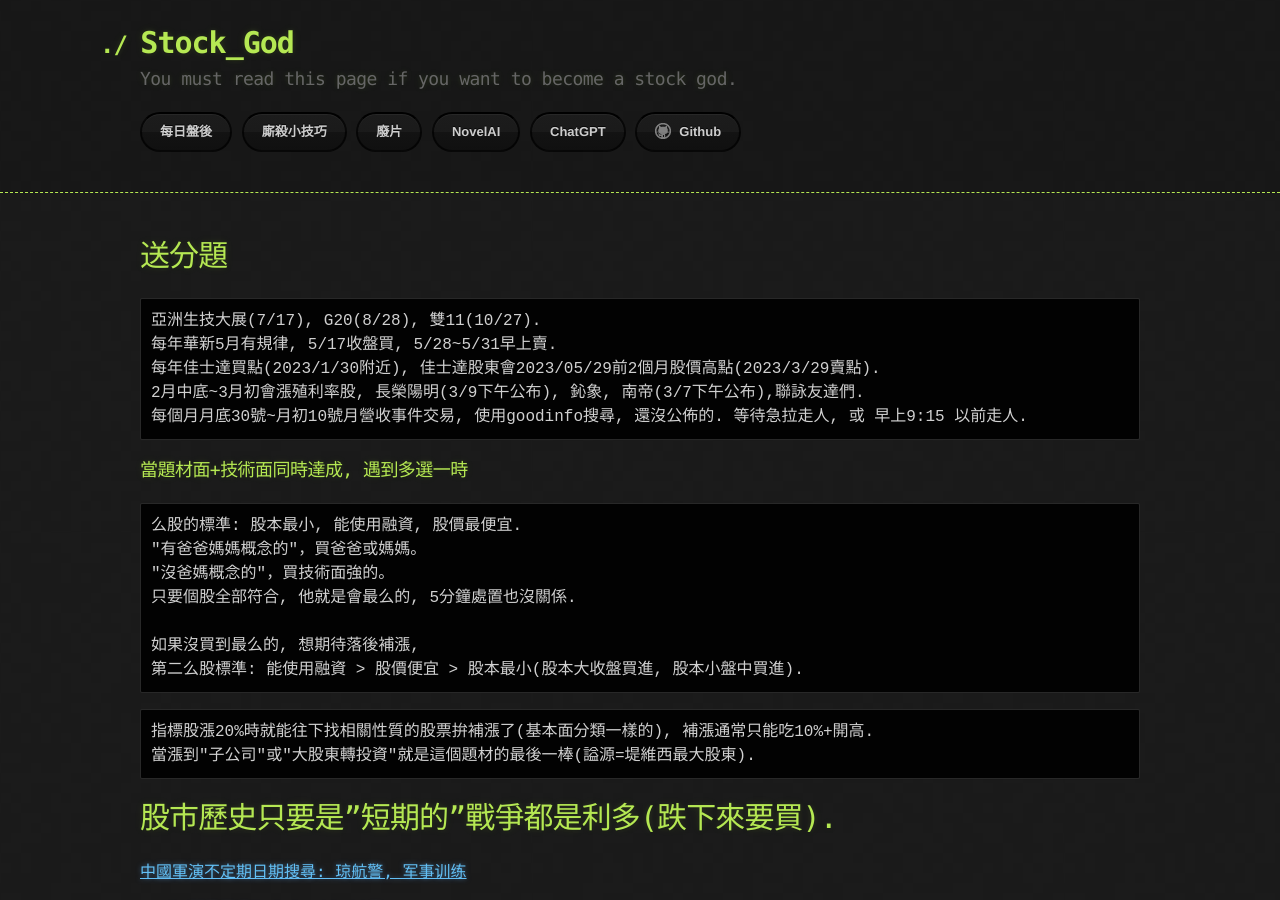
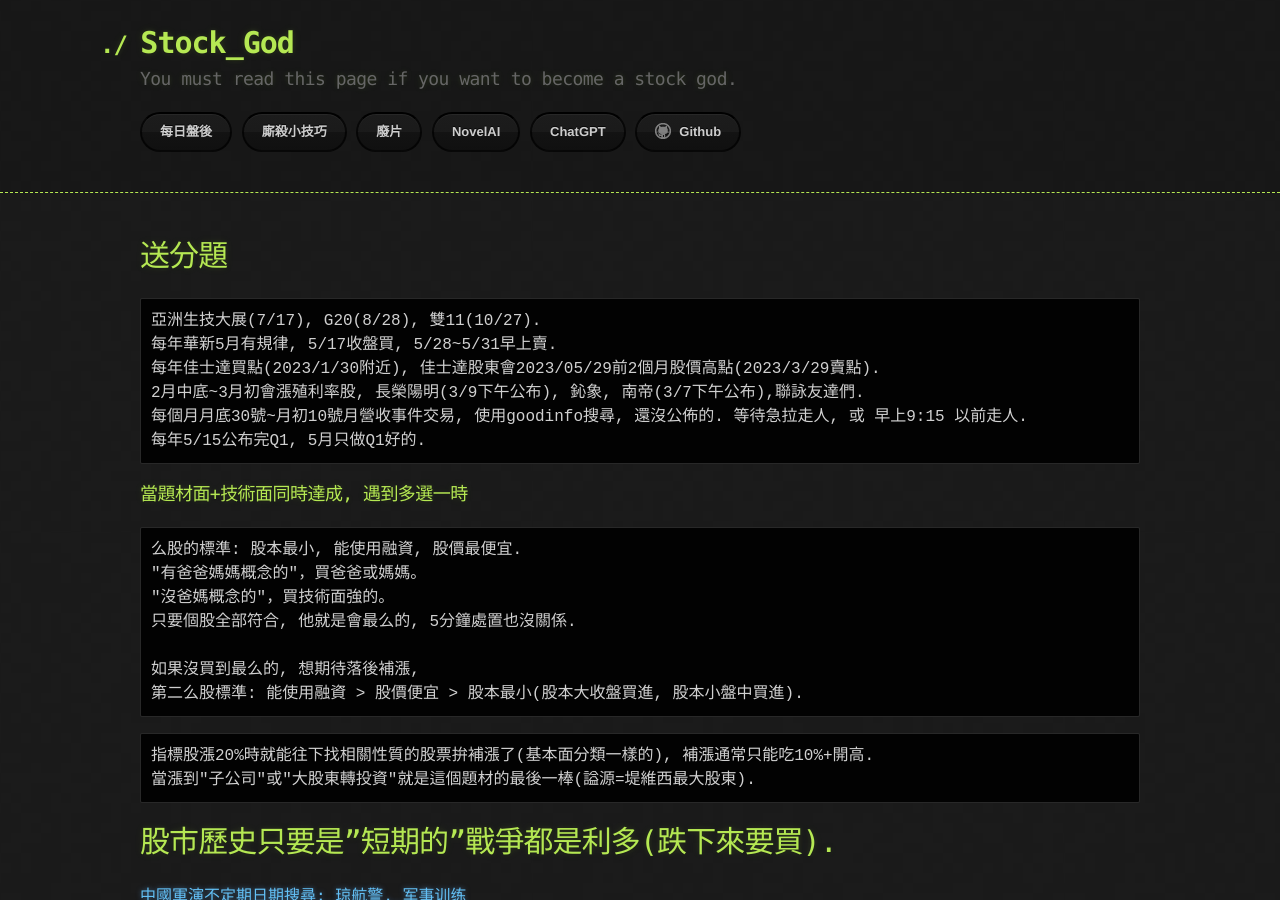
Before and after one commit to lepg5487/Stock_God, a Jekyll site: the page built from experience.md, in a window 1280 px wide and 900 px high. Built offline with Jekyll 4.4.1, drawn with Linux system fonts in a browser that asks for light colours; our own code applies the rules of GitHub Pages for plain Markdown files.

Commit message:
Update experience.md

````diff
--- a/experience.md
+++ b/experience.md
@@ -9,6 +9,7 @@ layout: testlayouts
 每年佳士達買點(2023/1/30附近), 佳士達股東會2023/05/29前2個月股價高點(2023/3/29賣點).
 2月中底~3月初會漲殖利率股, 長榮陽明(3/9下午公布), 鈊象, 南帝(3/7下午公布),聯詠友達們.
 每個月月底30號~月初10號月營收事件交易, 使用goodinfo搜尋, 還沒公佈的. 等待急拉走人, 或 早上9:15 以前走人.
+每年5/15公布完Q1, 5月只做Q1好的.
 ```
 ### 當題材面+技術面同時達成, 遇到多選一時
 ```
````
